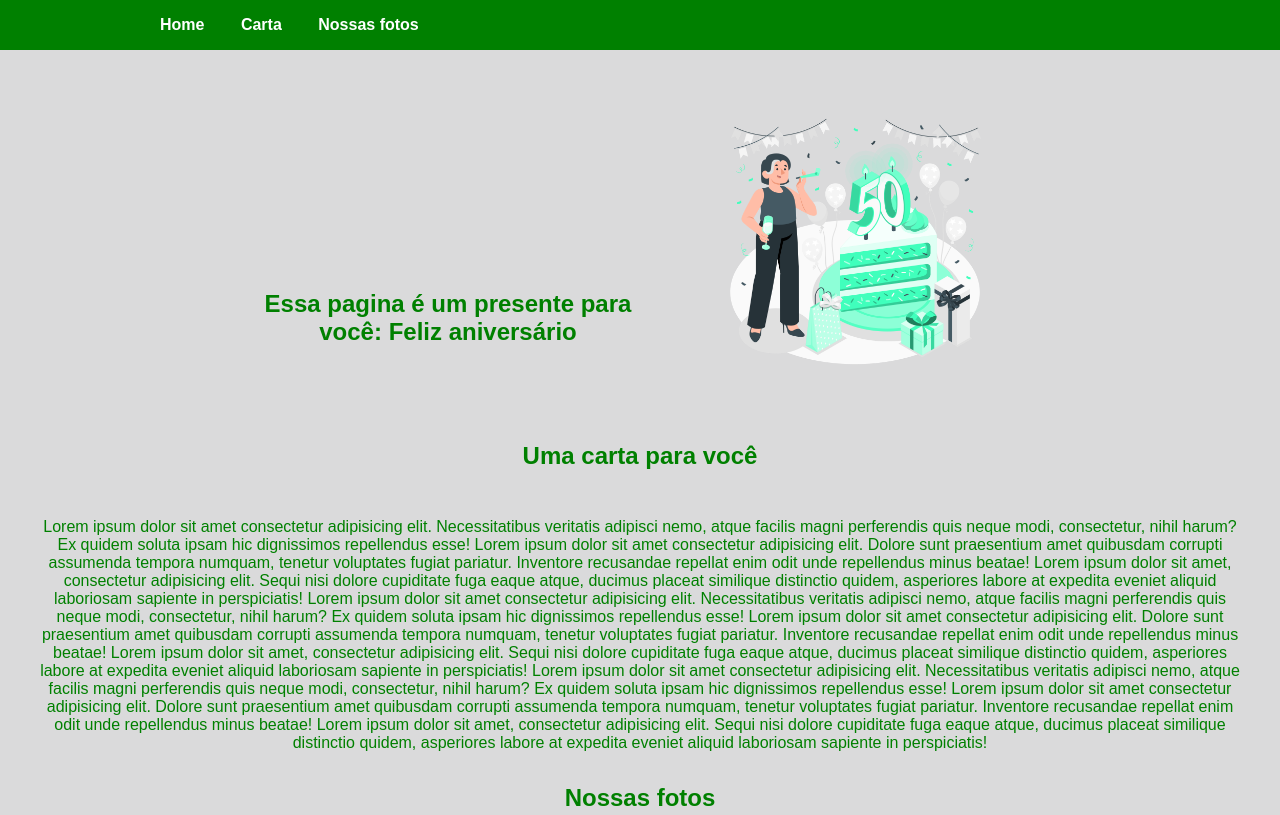
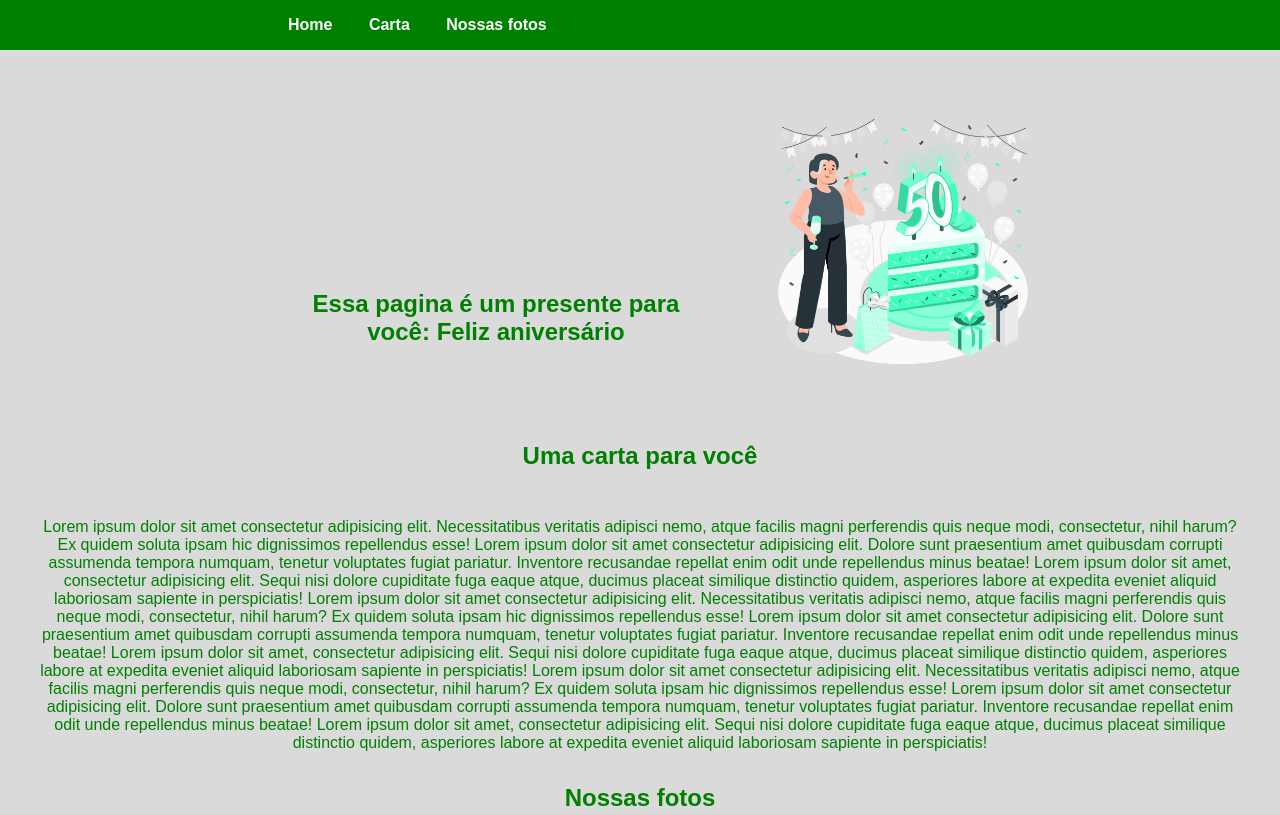
Before and after one commit to LucasrEvaristo/Projeto-carta-de-aniversario, a plain HTML site: page index.html in a window 1280 px wide. Shown: the top 815 px of the page. Drawn offline with Linux system fonts and the light colour scheme.

Commit message:
Update style.css

```diff
--- a/style.css
+++ b/style.css
@@ -31,7 +31,7 @@ font-weight: bold;
 }
 
 .titulo__link{
-    margin-left: 10%;
+    margin-left: 20%;
 }
 
 .titulo__link > a{
@@ -56,7 +56,8 @@ font-weight: bold;
 
 
 .imagem__principal{
-    margin: 4em 2em 0 0;
+    margin: 4em -4em 0 0;
+
 }
 
 
```
